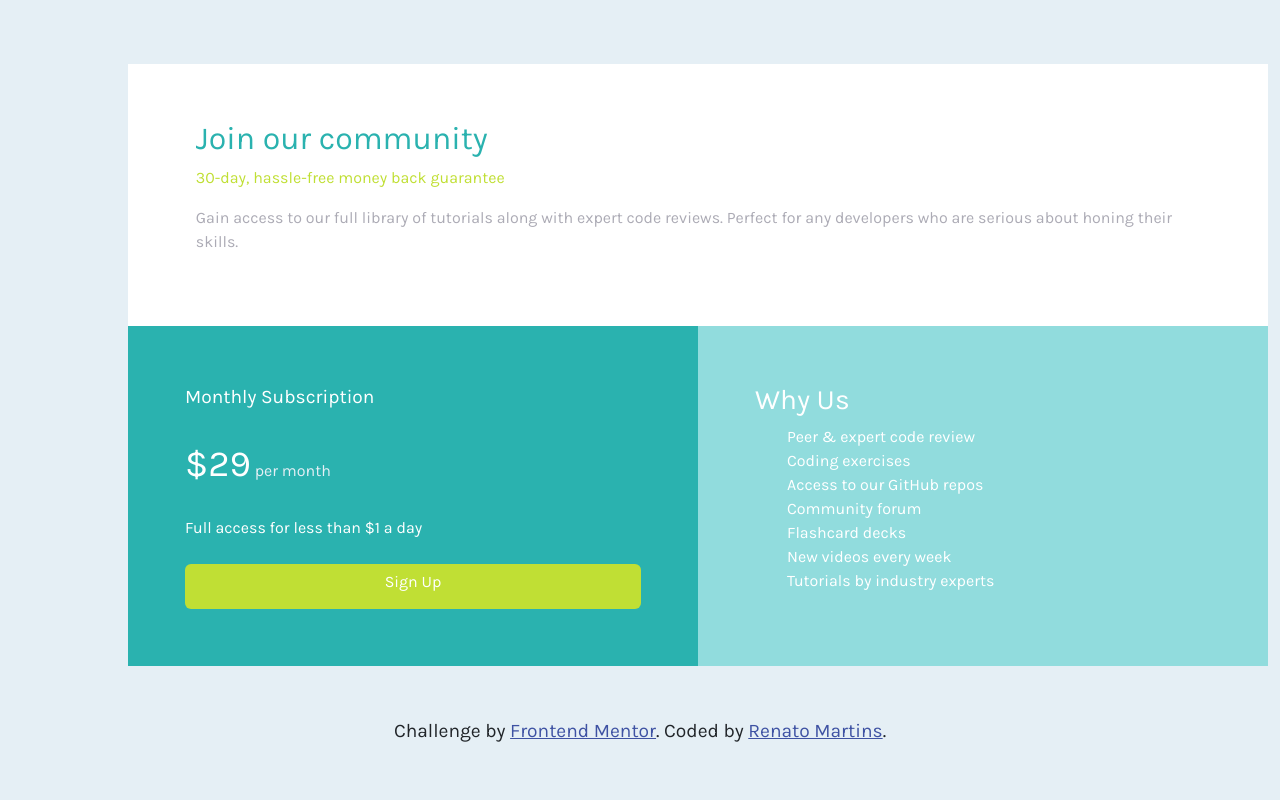
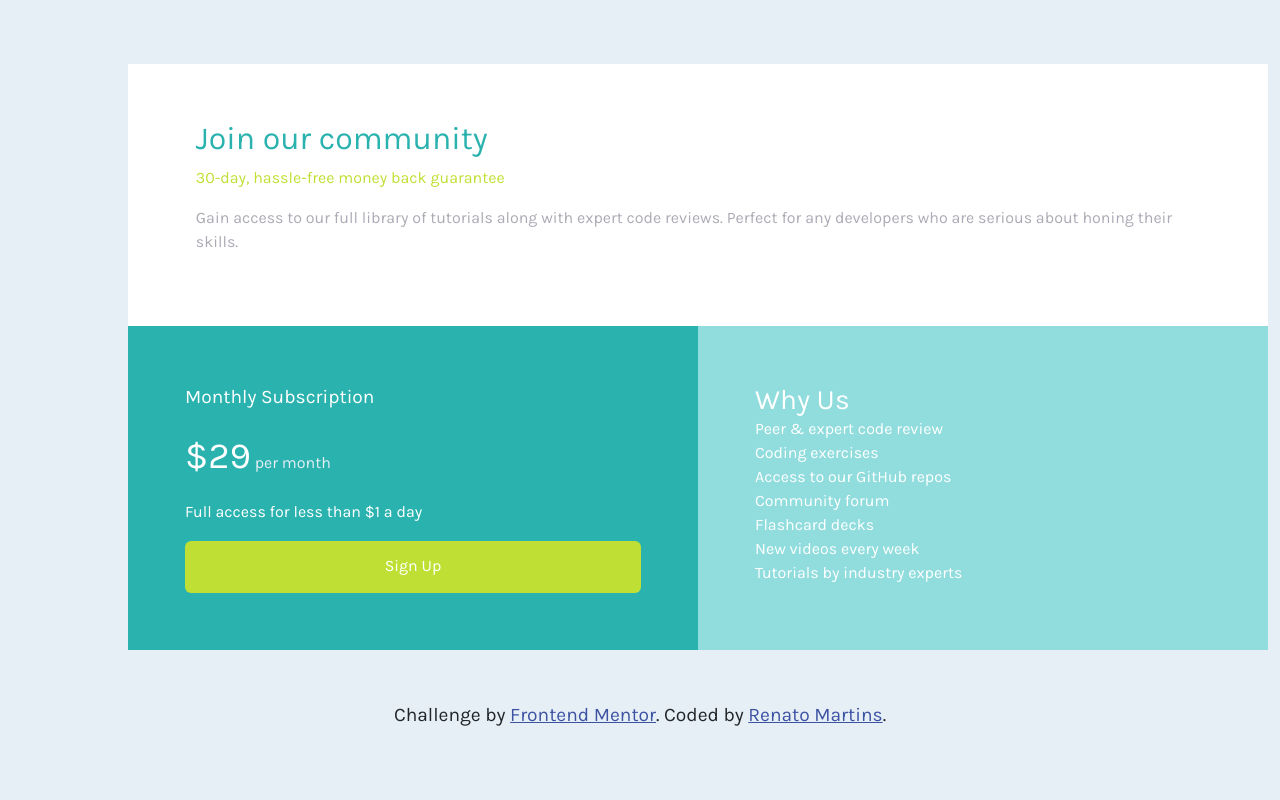
Before and after one commit to guimar86/fm-single-price, a plain HTML site: page index.html in a window 1280 px wide. Drawn offline with nearby package versions, Linux system fonts and the light colour scheme.

Commit message:
fix why list

```diff
--- a/css/styles.css
+++ b/css/styles.css
@@ -24,6 +24,7 @@ h2 {
 
 .why-list {
     list-style: none;
+    line-height: 0.5;
 }
 
 .header {
@@ -51,7 +52,7 @@ h2 {
     background-color: hsl(71, 73%, 54%);
     border: none;
     color: #FFF;
-    padding: 1.3% 10%;
+    padding: 3% 3%;
 }
 
 .right-col-title {
--- a/index.html
+++ b/index.html
@@ -47,17 +47,16 @@
       <div class="col-lg-6 right-column">
         <h3>Why Us</h3>
 
-        <ul class="why-list">
+        <div class="why-list">
 
-          <li>Peer &amp; expert code review</li>
-          <li>Coding exercises</li>
-          <li>Access to our GitHub repos</li>
-          <li>Community forum</li>
-          <li>Flashcard decks</li>
-          <li>New videos every week</li>
-          <a>Tutorials by industry experts</li>
-        </ul>
-        </p>
+          <p>Peer &amp; expert code review</p>
+          <p>Coding exercises</p>
+          <p>Access to our GitHub repos</p>
+          <p>Community forum</p>
+          <p>Flashcard decks</p>
+          <p>New videos every week</p>
+          <p>Tutorials by industry experts</p>
+        </div>
       </div>
     </div>
 
```
